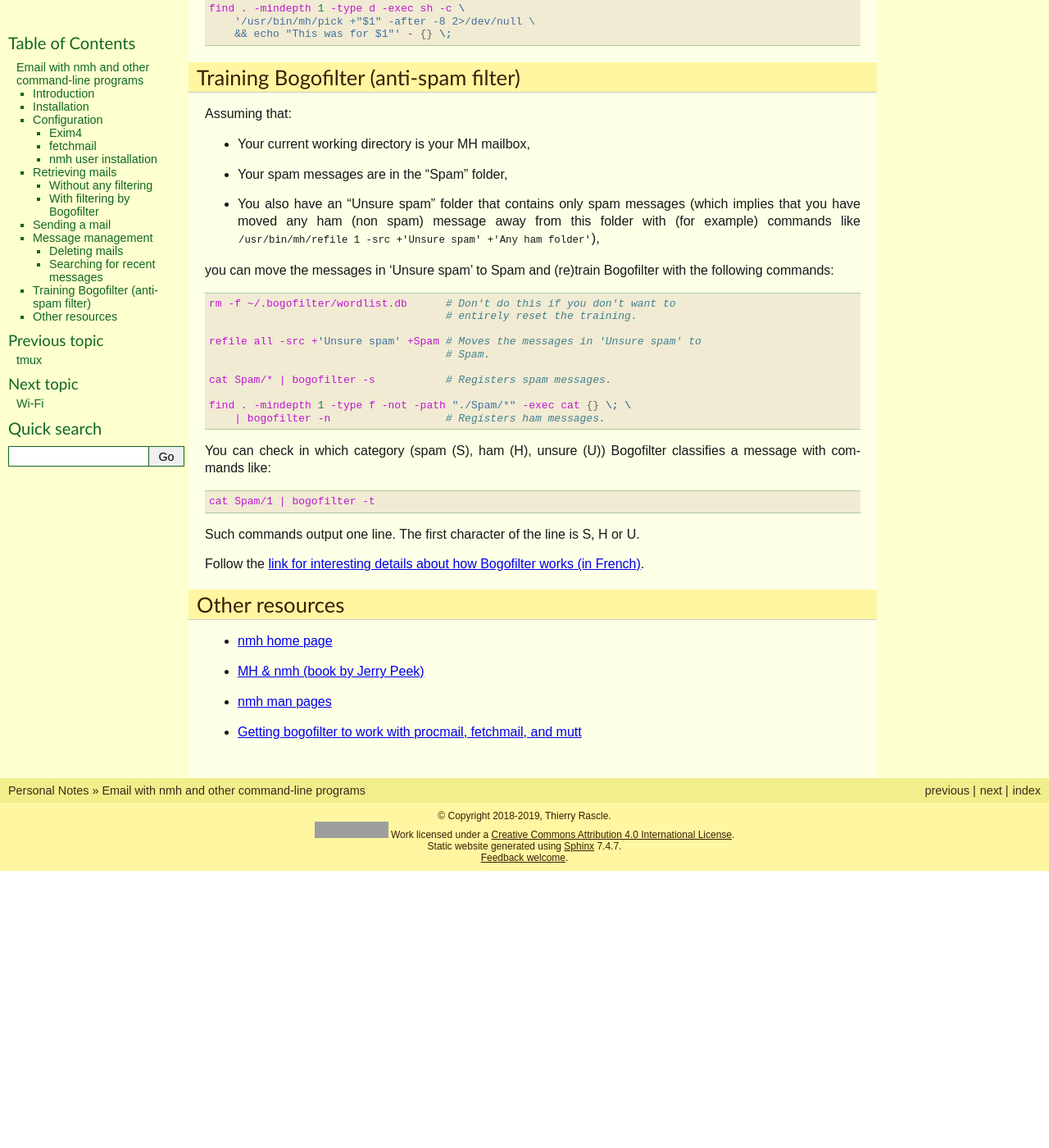
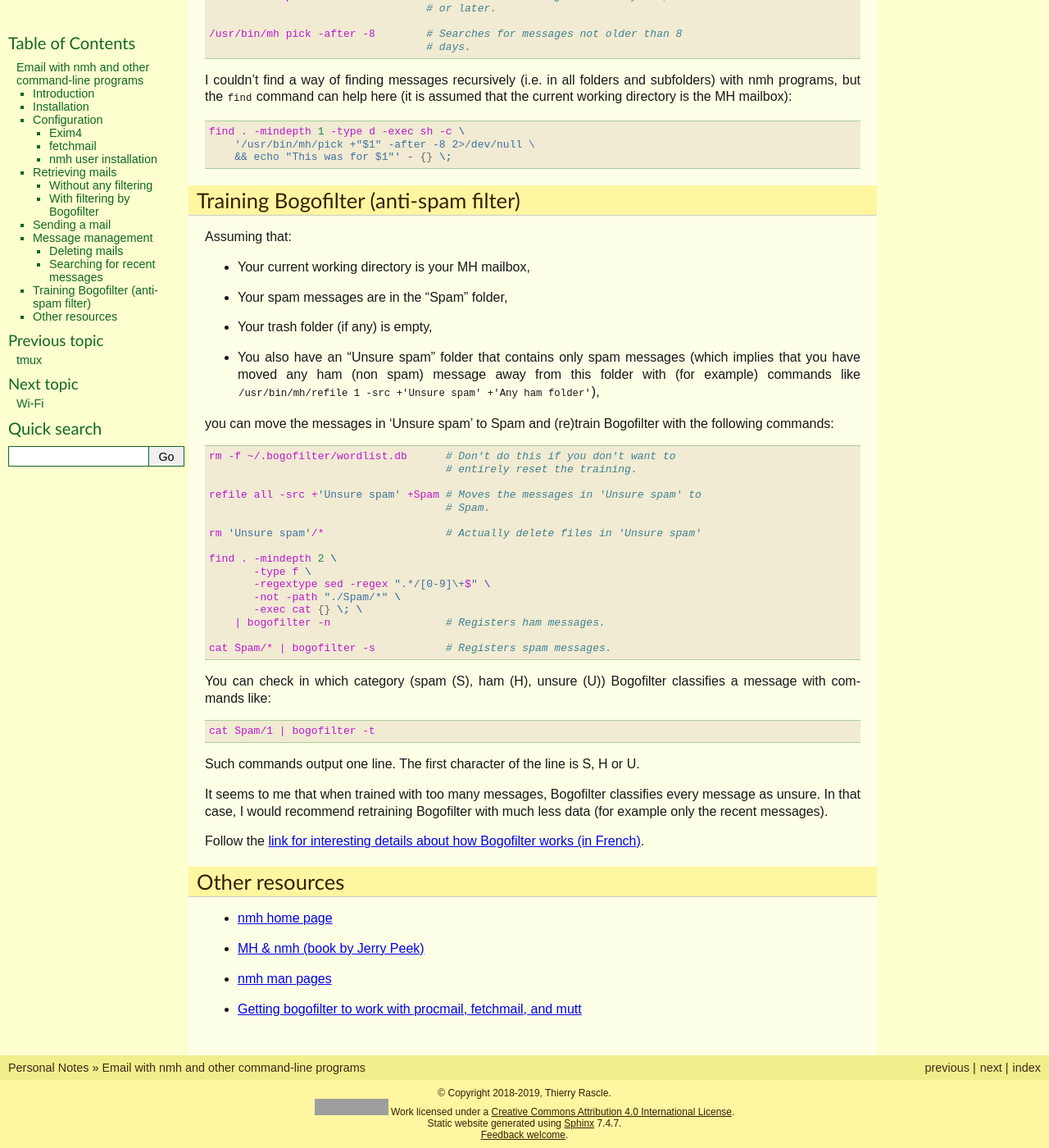
Before and after one commit to thierr26/thierr26_personal_notes_sphinx_sources, a Sphinx documentation site: the page built from source/email_with_nmh_and_other_cli_programs.rst, in a window 1280 px wide and 1400 px high, scrolled down 5511 px. Shown: the whole window at 82% size. Built offline with Sphinx 7.4.7, drawn with Linux system fonts in a browser that asks for light colours; before the commit the page ends 6573 px from its top, so only the background shows below that; some of the changed text lies outside the part shown; grey boxes are pictures that could not be loaded.

Commit message:
Update CLI email page
* From address and mail subject with sendmail.
* Bogofilter training.

```diff
--- a/source/email_with_nmh_and_other_cli_programs.rst
+++ b/source/email_with_nmh_and_other_cli_programs.rst
@@ -137,6 +137,14 @@
   .
 
 ``/usr/sbin/sendmail`` is a symbolic link to exim4 executable.
+
+You can specify the "from" address using a -f switch on the command line and
+specify the mail subject by starting the message with a ``subject:`` line::
+
+  /usr/sbin/sendmail -f your.email@address.xxx -v recipient@example.com
+  subject:Any subject
+  Test
+  .
 
 
 fetchmail
@@ -392,12 +400,15 @@
   pair: find; -not
   pair: find; -path
   pair: find; -exec
+  pair: find; -regex
+  pair: find; -regextype
   pair: nmh; refile
 
 Assuming that:
 
 * Your current working directory is your MH mailbox,
 * Your spam messages are in the "Spam" folder,
+* Your trash folder (if any) is empty,
 * You also have an "Unsure spam" folder that contains only spam messages (which
   implies that you have moved any ham (non spam) message away from this folder
   with (for example) commands like
@@ -412,10 +423,16 @@
   refile all -src +'Unsure spam' +Spam # Moves the messages in 'Unsure spam' to
                                        # Spam.
 
+  rm 'Unsure spam'/*                   # Actually delete files in 'Unsure spam'
+
+  find . -mindepth 2 \
+         -type f \
+         -regextype sed -regex ".*/[0-9]\+$" \
+         -not -path "./Spam/*" \
+         -exec cat {} \; \
+      | bogofilter -n                  # Registers ham messages.
+
   cat Spam/* | bogofilter -s           # Registers spam messages.
-
-  find . -mindepth 1 -type f -not -path "./Spam/*" -exec cat {} \; \
-      | bogofilter -n                  # Registers ham messages.
 
 You can check in which category (spam (S), ham (H), unsure (U)) Bogofilter
 classifies a message with commands like::
@@ -423,6 +440,10 @@
   cat Spam/1 | bogofilter -t
 
 Such commands output one line. The first character of the line is S, H or U.
+
+It seems to me that when trained with too many messages, Bogofilter classifies
+every message as unsure. In that case, I would recommend retraining Bogofilter
+with much less data (for example only the recent messages).
 
 Follow the `link for interesting details about how Bogofilter works (in
 French) <http://bogofilter.sourceforge.net/>`_.
```
